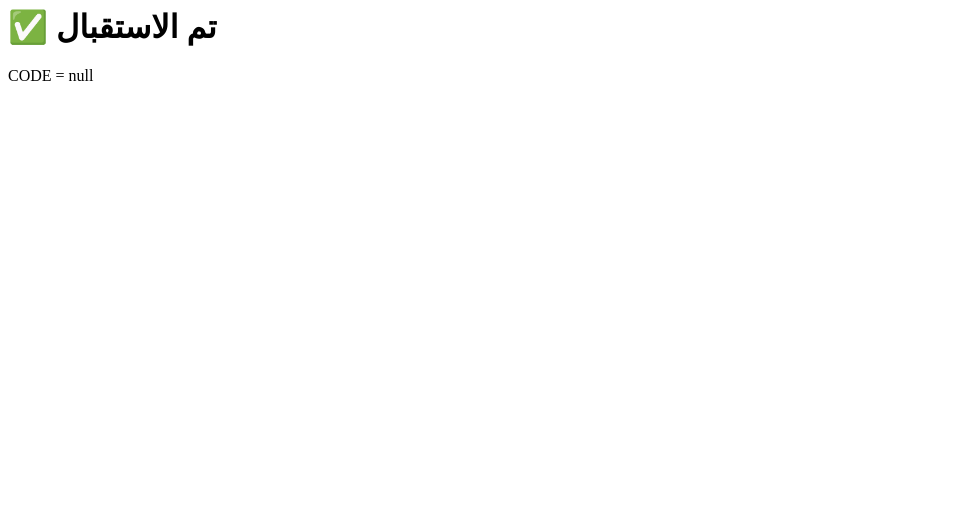
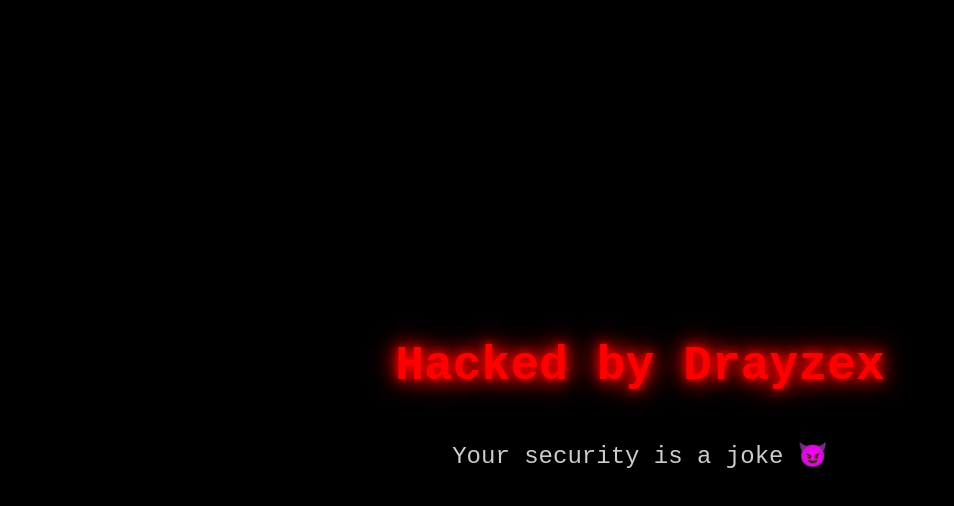
Before and after one commit to ahmddd1/drayzex, a plain HTML site: page index.html in a window 1280 px wide. Shown: the whole page, without its empty margins (0-954 px from the left). Drawn offline with Linux system fonts and the light colour scheme.

Commit message:
Update index.html

```diff
--- a/index.html
+++ b/index.html
@@ -1,8 +1,49 @@
-<!-- https://drayzex.vercel.app/oauth.html -->
-<html>
-  <h1>✅ تم الاستقبال</h1>
+<!DOCTYPE html>
+<html lang="en">
+<head>
+  <meta charset="UTF-8" />
+  <meta name="viewport" content="width=device-width, initial-scale=1.0"/>
+  <title>Hacked by Drayzex</title>
+  <style>
+    body {
+      margin: 0;
+      background-color: #000;
+      color: #f00;
+      font-family: 'Courier New', Courier, monospace;
+      display: flex;
+      flex-direction: column;
+      justify-content: center;
+      align-items: center;
+      height: 100vh;
+      text-align: center;
+      animation: fadeIn 2s ease-in-out;
+    }
+
+    h1 {
+      font-size: 3em;
+      margin-bottom: 0.5em;
+    }
+
+    p {
+      font-size: 1.5em;
+      color: #ccc;
+    }
+
+    .glow {
+      text-shadow: 0 0 10px #f00, 0 0 20px #f00, 0 0 30px #f00;
+    }
+
+    @keyframes fadeIn {
+      from { opacity: 0; }
+      to { opacity: 1; }
+    }
+  </style>
   <script>
-    const url = new URLSearchParams(location.search);
-    document.write("CODE = " + url.get("code"));
+    alert("Open Redirect!");
   </script>
+</head>
+<body>
+  <h1 class="glow">Hacked by Drayzex</h1>
+  <p>Your security is a joke 😈</p>
+</body>
 </html>
```
